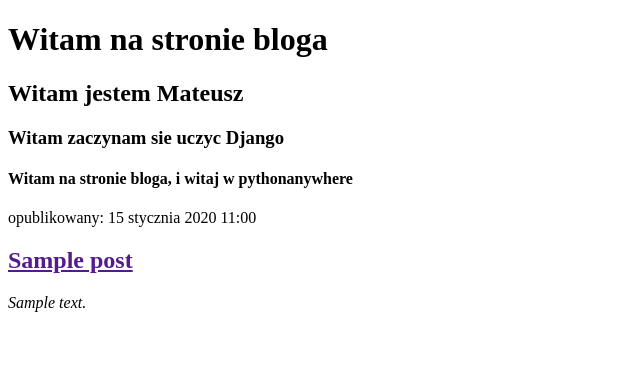
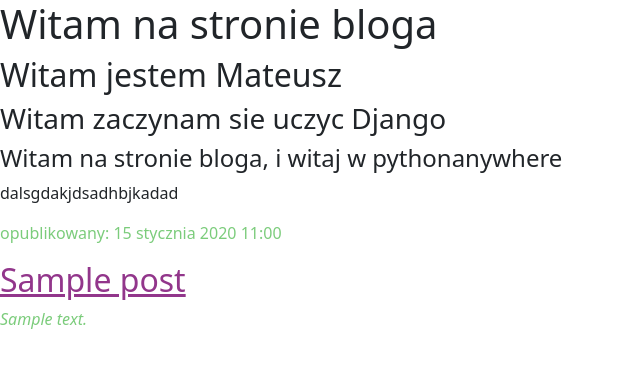
Before and after one commit to Veniiti/djangoblog, a Django app: page / in a window 1280 px wide. Shown: the top 368 px of the page, without its empty margins (0-640 px from the left). Run offline with Django 5.2, Linux system fonts and the light colour scheme; tables that the repository leaves empty hold one stand-in row (values such as "Sample post").

Commit message:
Dokonalismy zmian w plikyu html dodanie komentarzu! zmiany h1-h4 dodanie akapitu po naglowkami i stylow

```diff
--- /dev/null
+++ b/blog/static/css/blog.css
@@ -0,0 +1,8 @@
+h1 a ,h2 a{
+    color: #92368b;
+
+}
+
+#nowy {
+    color: rgba(0, 156, 0, 0.519);
+}
--- a/blog/templates/blog/post_list.html
+++ b/blog/templates/blog/post_list.html
@@ -1,27 +1,34 @@
-<!DOCTYPE html>
-<html lang="pl">
-<head>
-    <meta charset="UTF-8">
-    <title>Blog dla programistow</title>
-</head>
+
+{% load static %}
+    <html lang="pl">
+    <head>
+        <meta charset="UTF-8">
+        <title>Blog dla programistow</title>
+        <link href="https://cdn.jsdelivr.net/npm/bootstrap@5.3.3/dist/css/bootstrap.min.css" rel="stylesheet" integrity="sha384-QWTKZyjpPEjISv5WaRU9OFeRpok6YctnYmDr5pNlyT2bRjXh0JMhjY6hW+ALEwIH" crossorigin="anonymous">
+        <link rel="stylesheet" href="{% static 'css/blog.css' %}">
+    </head>
 <body>
     <div>
         <h1>Witam na stronie bloga</h1>
         <h2>Witam jestem Mateusz</h2>
         <h3>Witam zaczynam sie uczyc Django</h3>
         <h4>Witam na stronie bloga, i witaj w pythonanywhere</h4>
+        <p>dalsgdakjdsadhbjkadad</p>
     </div>
-    {% comment %}
+    {% comment "komentarz autora" %}
 
     co sie tutaj działo TO JEST KOMENTARZ
 
     {% endcomment %}
     {% for post in posts %}
-    <div>
+    <div id="nowy">
         <p>opublikowany: {{ post.publish_date }}</p>
         <h2><a href="">{{ post.title }}</a> </h2>
         <em>{{ post.text|linebreaksbr }}</em>
     </div>
     {% endfor %}
+    <div>
+
+    </div>
 </body>
 </html>
```
